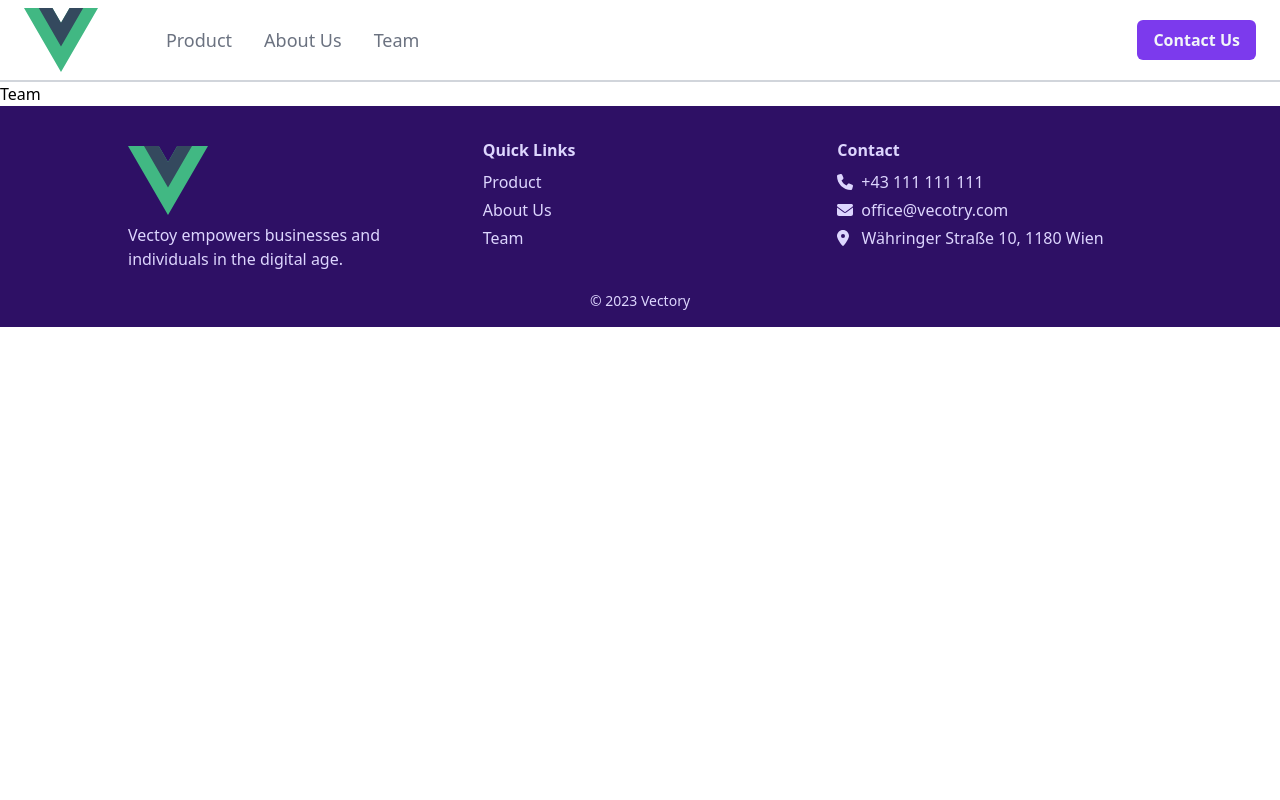
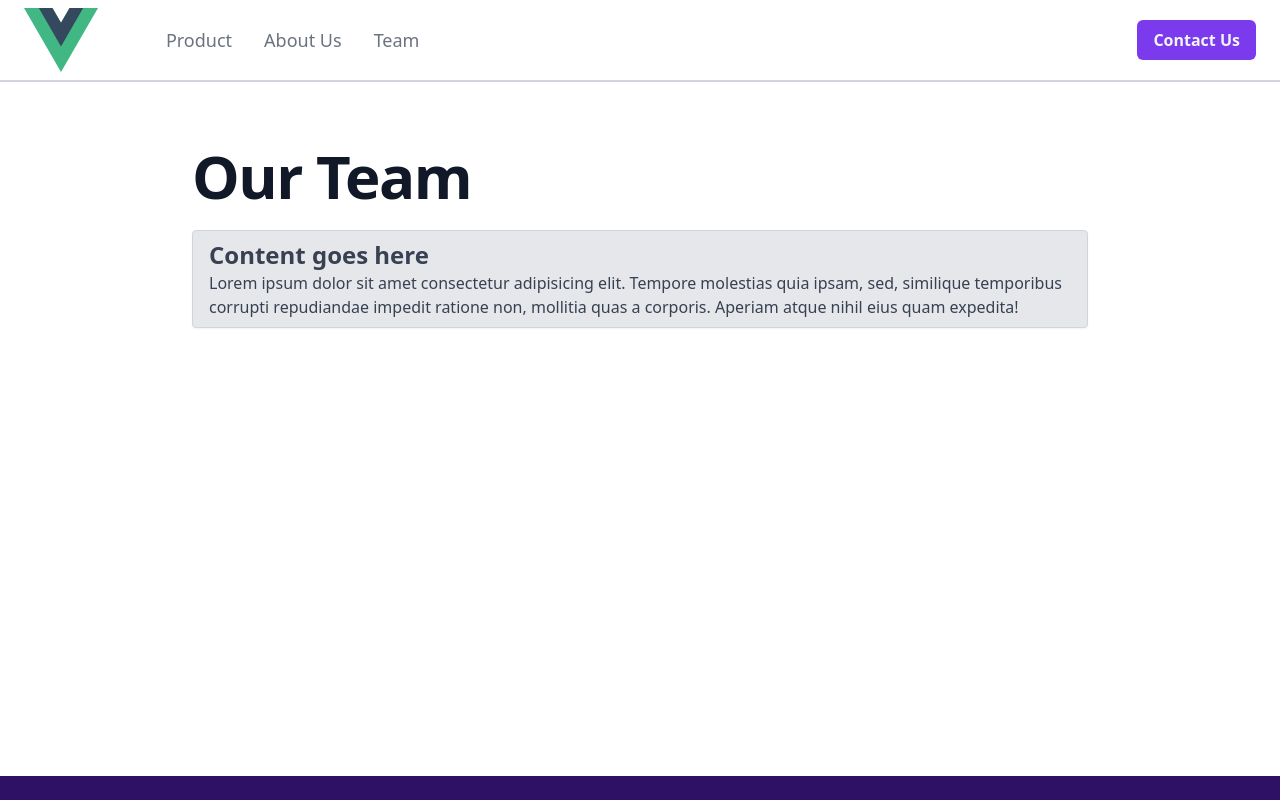
Before and after one commit to lorenzhoerb/towa-case, a Vue app: page /team in a window 1280 px wide. Shown: the top 800 px of the page. Built offline with nearby package versions, Linux system fonts and the light colour scheme.

Commit message:
add place holder

```diff
--- a/src/components/Main.vue
+++ b/src/components/Main.vue
@@ -4,7 +4,7 @@ import { RouterView } from 'vue-router';
 
 
 <template>
-    <main class="container mx-auto">
+    <main>
         <RouterView />
     </main>
 </template>
--- /dev/null
+++ b/src/components/PlaceHolder.vue
@@ -0,0 +1,7 @@
+<template>
+    <div class="rounded bg-gray-200 text-gray-700 py-2 px-4 mb-96 border-gray-300 border shadow-sm">
+        <h2 class="text-2xl font-semibold">Content goes here</h2>
+        <p>Lorem ipsum dolor sit amet consectetur adipisicing elit. Tempore molestias quia ipsam, sed, similique temporibus
+            corrupti repudiandae impedit ratione non, mollitia quas a corporis. Aperiam atque nihil eius quam expedita!</p>
+    </div>
+</template>
--- a/src/pages/AboutUs.vue
+++ b/src/pages/AboutUs.vue
@@ -1,3 +1,13 @@
+<script>
+import PageTemplate from './PageTemplate.vue'
+export default {
+    components: {
+        PageTemplate
+    }
+}
+</script>
 <template>
-    About Us
+    <PageTemplate title="About Us">
+
+    </PageTemplate>
 </template>
--- a/src/pages/PageTemplate.vue
+++ b/src/pages/PageTemplate.vue
@@ -1,11 +1,19 @@
 <script>
+import PlaceHolder from '../components/PlaceHolder.vue';
 export default {
     props: {
         title: String
+    },
+    components: {
+        PlaceHolder,
     }
 }
 </script>
 
 <template>
-    <h1>{{ title }}</h1>
+    <div class="mx-auto max-w-4xl py-16">
+        <h1 class="text-4xl font-bold tracking-tight text-gray-900 sm:text-6xl mb-6">{{ title }}</h1>
+        <PlaceHolder />
+        <slot />
+    </div>
 </template>
--- a/src/pages/Product.vue
+++ b/src/pages/Product.vue
@@ -1,3 +1,13 @@
+<script>
+import PageTemplate from './PageTemplate.vue'
+export default {
+    components: {
+        PageTemplate
+    }
+}
+</script>
 <template>
-    Our Product
+    <PageTemplate title="Products">
+
+    </PageTemplate>
 </template>
--- a/src/pages/Team.vue
+++ b/src/pages/Team.vue
@@ -1,3 +1,13 @@
+<script>
+import PageTemplate from './PageTemplate.vue'
+export default {
+    components: {
+        PageTemplate
+    }
+}
+</script>
 <template>
-    Team
+    <PageTemplate title="Our Team">
+
+    </PageTemplate>
 </template>
```
